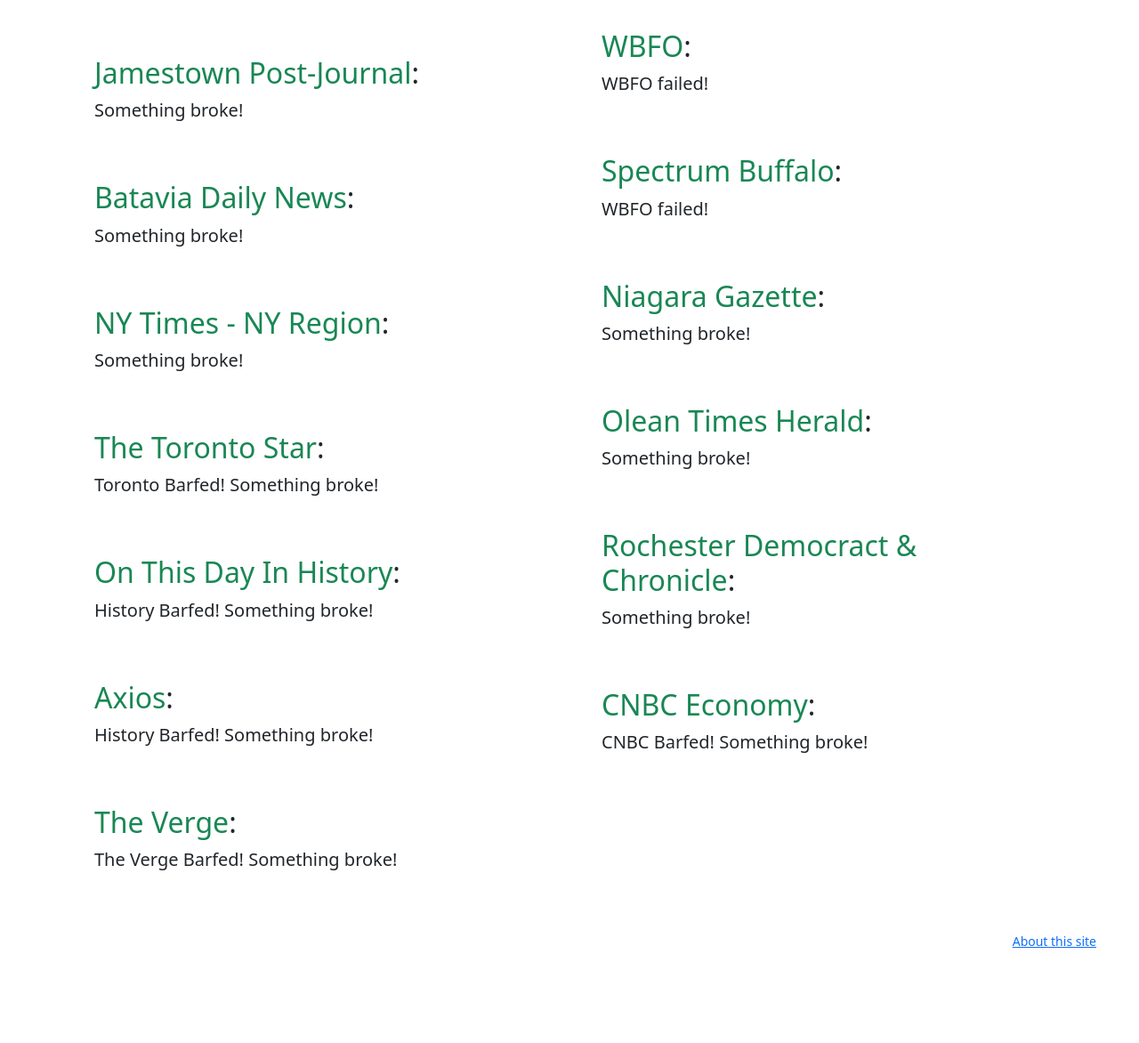
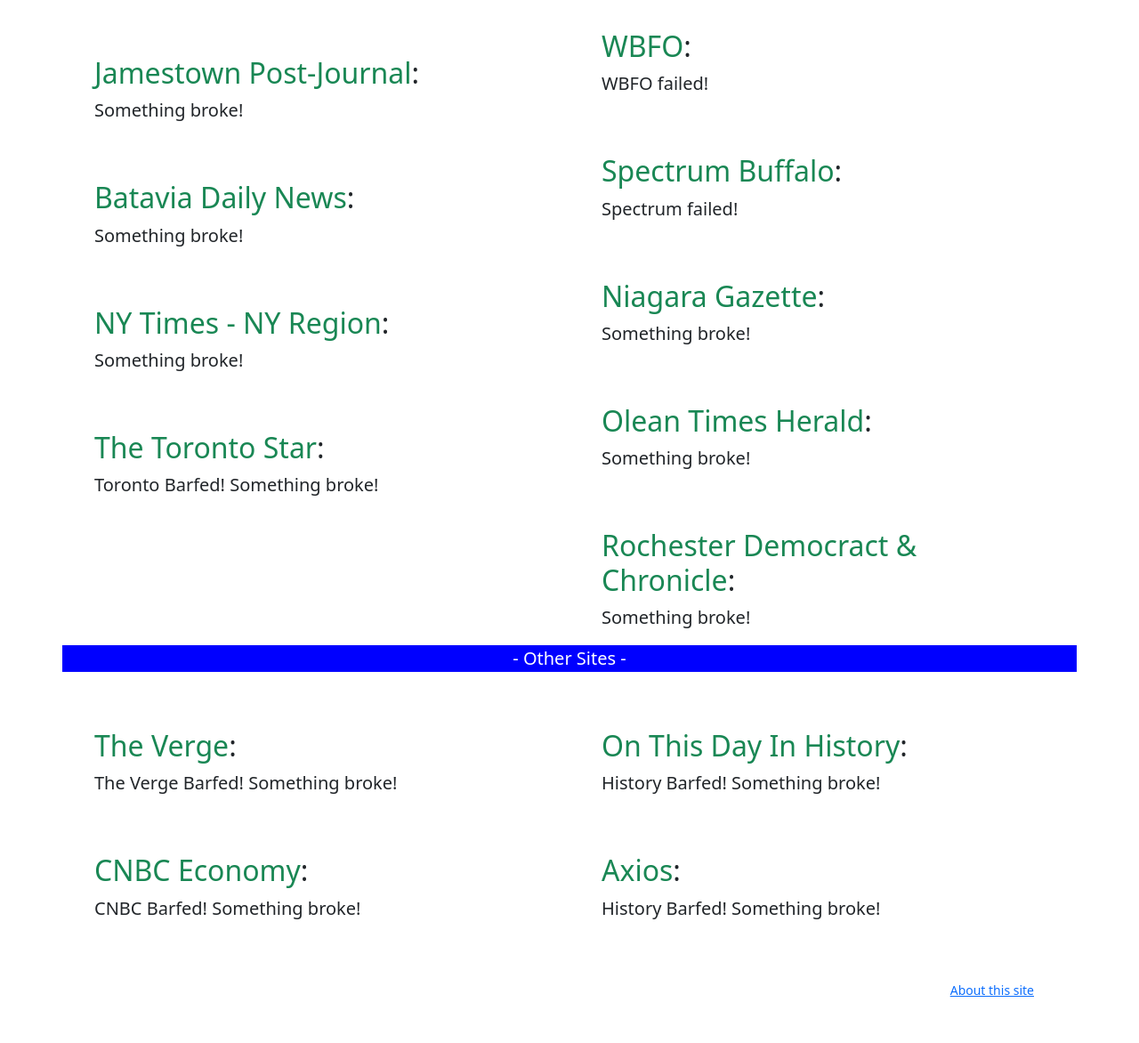
Before and after one commit to Blake-/wny-news, a Django app: template news/templates/index.html in a window 1280 px wide. Shown: the part 910-2082 px from the top of the page at 89% size. Before the commit the page ends 1975 px from the top, so only its background shows below. Run offline with Django 3.2, Linux system fonts and the light colour scheme; the template is opened without the code that fills it, so the values that code supplies are empty; some libraries are stand-ins or nearby versions.

Commit message:
shift things around a bit

```diff
--- a/news/templates/index.html
+++ b/news/templates/index.html
@@ -324,7 +271,7 @@
                 </div>
             {% endfor %}
         {% else %}
-            <p class="lead">WBFO failed!</p>
+            <p class="lead">Spectrum failed!</p>
         {% endif %}
     </div>
     <!-- Spectrum -->
@@ -384,6 +331,41 @@
 
 
 
+
+    </div>
+    </div>
+  </div>
+</div>
+
+
+  <!-- Bottom Sites -->
+<div class="container text-white" style="background-color: blue;">
+<p class="lead text-center"> - Other Sites - </p>
+</div>
+    <!-- Bottom Sites -->
+<div class="container">
+  <div class="row">
+    <div class="col-6">
+      <!-- Left Column -->
+
+    <!-- The Verge -->
+    <div class="container d-block pt-5">
+      <h2><a href="https://theverge.com/" target="_blank" class="text-decoration-none text-success">The Verge</a>: </h2>
+        {% if theverge_news %}
+            {% for value in theverge_news %}
+                <div class="d-flex">
+                 <h5 class="card-title">
+                  <li><a href="{{ value.url }}" target="_blank" class="text-decoration-none text-dark">{{ value.title }}</a>
+                 </h5>
+                </div>
+            {% endfor %}
+        {% else %}
+            <p class="lead">The Verge Barfed! Something broke!</p>
+        {% endif %}
+    </div>
+    <!-- The Verge -->
+
+
     <!-- CNBC -->
     <div class="container d-block pt-5">
       <h2><a href="https://cnbc.com/" target="_blank" class="text-decoration-none text-success">CNBC Economy</a>: </h2>
@@ -401,10 +383,60 @@
     </div>
     <!-- CNBC -->
 
+
+
+      <!---------- Left Column Ends Here ---------->
     </div>
+
+    <div class="col-6">
+
+      <!---------- Right Column ---------->
+
+
+    <!-- History -->
+    <div class="container d-block pt-5">
+      <h2><a href="http://news.bbc.co.uk/onthisday/default.stm" target="_blank" class="text-decoration-none text-success">On This Day In History</a>: </h2>
+        {% if history_news %}
+            {% for value in history_news %}
+                <div class="d-flex">
+                 <h5 class="card-title">
+                  <li><a href="{{ value.url }}" target="_blank" class="text-decoration-none text-dark">{{ value.title }}</a>
+                 </h5>
+                </div>
+            {% endfor %}
+        {% else %}
+            <p class="lead">History Barfed! Something broke!</p>
+        {% endif %}
     </div>
-  </div>
+    <!-- History -->
+
+
+    <!-- Axios -->
+    <div class="container d-block pt-5">
+      <h2><a href="https://axios.com" target="_blank" class="text-decoration-none text-success">Axios</a>: </h2>
+        {% if axios_news %}
+            {% for value in axios_news %}
+                <div class="d-flex">
+                 <h5 class="card-title">
+                  <li><a href="{{ value.url }}" target="_blank" class="text-decoration-none text-dark">{{ value.title }}</a>
+                 </h5>
+                </div>
+            {% endfor %}
+        {% else %}
+            <p class="lead">History Barfed! Something broke!</p>
+        {% endif %}
+    </div>
+    <!-- Axios -->
+
+
+
+    <!-- Niagara Falls News -->
+
+    <!-- Niagara Falls News -->
+
+      <!---------- End Right Column ---------->
 </div>
+
 
     <!-- Footer -->
     <footer class="text-end p-5">
```
Also changed, not shown: other parts of news/templates/index.html (+0 -53 lines), news/views.py (+13 -13 lines).
